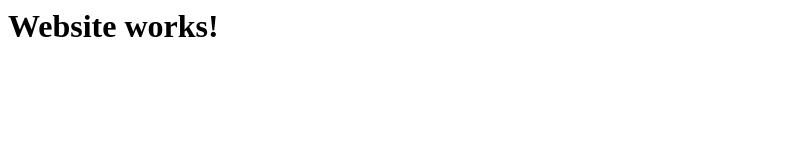
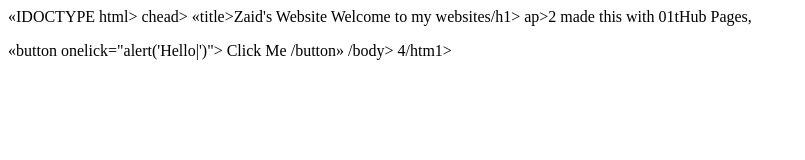
Before and after one commit to REdrip2026/redrip2026.github.io, a plain HTML site: page index.html in a window 1280 px wide. Shown: the whole page, without its empty margins (0-805 px from the left). Drawn offline with Linux system fonts and the light colour scheme.

Commit message:
Update index.html

```diff
--- a/index.html
+++ b/index.html
@@ -1,5 +1,9 @@
-<! DOCTYPE html>
-<htmi>
-<body>
-<h1>Website works!</h1>
-</body> </html>
+«IDOCTYPE html>
+<htm1>
+chead>
+«title>Zaid's Website</title>
+</head>
+<body style="background-color://111; color:wh <h1>Welcome to my websites/h1> ap>2 made this with 01tHub Pages,</p> «button onelick="alert('Hello|')">
+Click Me /button»
+/body>
+4/htm1>
```
